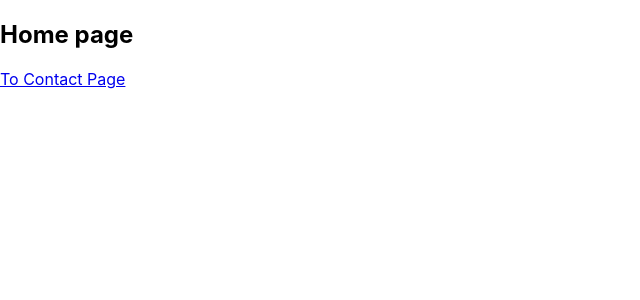
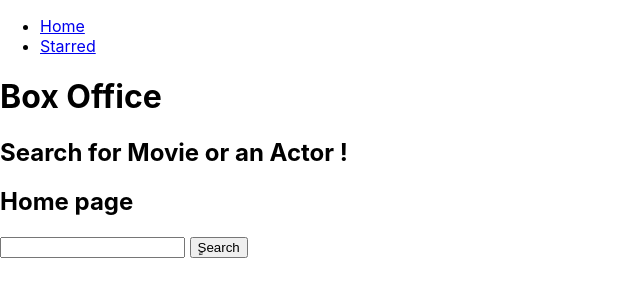
Before and after one commit to kareemshaban/box-office, a React (Create React App) app: page / in a window 1280 px wide. Shown: the top 300 px of the page, without its empty margins (0-640 px from the left). Built offline with nearby package versions, Linux system fonts and the light colour scheme.

Commit message:
fetch method

```diff
--- a/src/App.jsx
+++ b/src/App.jsx
@@ -1,12 +1,15 @@
 import { BrowserRouter, Routes, Route } from 'react-router-dom';
 import Home from './pages/Home';
-import Contact from './pages/Contact';
+import Started from './pages/Started';
+import Mainlayout from './components/MainLayout';
 function App() {
   return (
     <BrowserRouter>
       <Routes>
-        <Route path="/" Component={Home} />
-        <Route path="/contact" Component={Contact} />
+        <Route Component={Mainlayout}>
+          <Route path="/" Component={Home} />
+          <Route path="/stared" Component={Started} />
+        </Route>
       </Routes>
     </BrowserRouter>
   );
--- /dev/null
+++ b/src/components/AppTitle.jsx
@@ -0,0 +1,11 @@
+export default function AppTitle(props) {
+  const { title = 'Box Office', subTitle = 'Search for Movie or an Actor !' } =
+    props;
+
+  return (
+    <div>
+      <h1>{title}</h1>
+      <h2>{subTitle}</h2>
+    </div>
+  );
+}
--- /dev/null
+++ b/src/components/MainLayout.jsx
@@ -0,0 +1,15 @@
+import { Outlet } from 'react-router-dom';
+import Navs from './Navs';
+import AppTitle from './AppTitle';
+
+const Mainlayout = () => {
+  return (
+    <div className="main">
+      <Navs />
+      <AppTitle />
+      <Outlet />
+    </div>
+  );
+};
+
+export default Mainlayout;
--- /dev/null
+++ b/src/components/Navs.jsx
@@ -0,0 +1,26 @@
+import { Link } from 'react-router-dom';
+
+const LINKS = [
+  {
+    text: 'Home',
+    to: '/',
+  },
+  {
+    text: 'Starred',
+    to: '/stared',
+  },
+];
+const Navs = () => {
+  return (
+    <div className="navs">
+      <ul>
+        {LINKS.map(item => (
+          <li key={item.to}>
+            <Link to={item.to}> {item.text} </Link>{' '}
+          </li>
+        ))}
+      </ul>
+    </div>
+  );
+};
+export default Navs;
--- a/src/pages/Contact.jsx
+++ /dev/null
@@ -1,12 +0,0 @@
-import { Link } from 'react-router-dom';
-
-const Contact = () => {
-  return (
-    <div>
-      <h2>Contact page</h2>
-      <Link to="/">To Home Page</Link>{' '}
-    </div>
-  );
-};
-
-export default Contact;
--- a/src/pages/Home.jsx
+++ b/src/pages/Home.jsx
@@ -1,9 +1,28 @@
-import { Link } from 'react-router-dom';
+import { useState } from 'react';
+
 const Home = () => {
+  const [searchStr, setSearchStr] = useState('');
+
+  function inpValChange(ev) {
+    setSearchStr(ev.target.value);
+  }
+  async function search(ev) {
+    ev.preventDefault();
+    var res = (
+      await fetch(`https://api.tvmaze.com/search/shows?q=${searchStr}`)
+    ).json();
+    res.then(response => {
+      console.log(response);
+    });
+  }
+
   return (
     <div>
       <h2>Home page</h2>
-      <Link to="/contact">To Contact Page</Link>
+      <form onSubmit={search}>
+        <input type="text" value={searchStr} onChange={inpValChange} />{' '}
+        <button type="submit">ٍSearch</button>
+      </form>
     </div>
   );
 };
--- /dev/null
+++ b/src/pages/Started.jsx
@@ -0,0 +1,9 @@
+const Started = () => {
+  return (
+    <div className="contact">
+      <h2>Contact page</h2>
+    </div>
+  );
+};
+
+export default Started;
```
